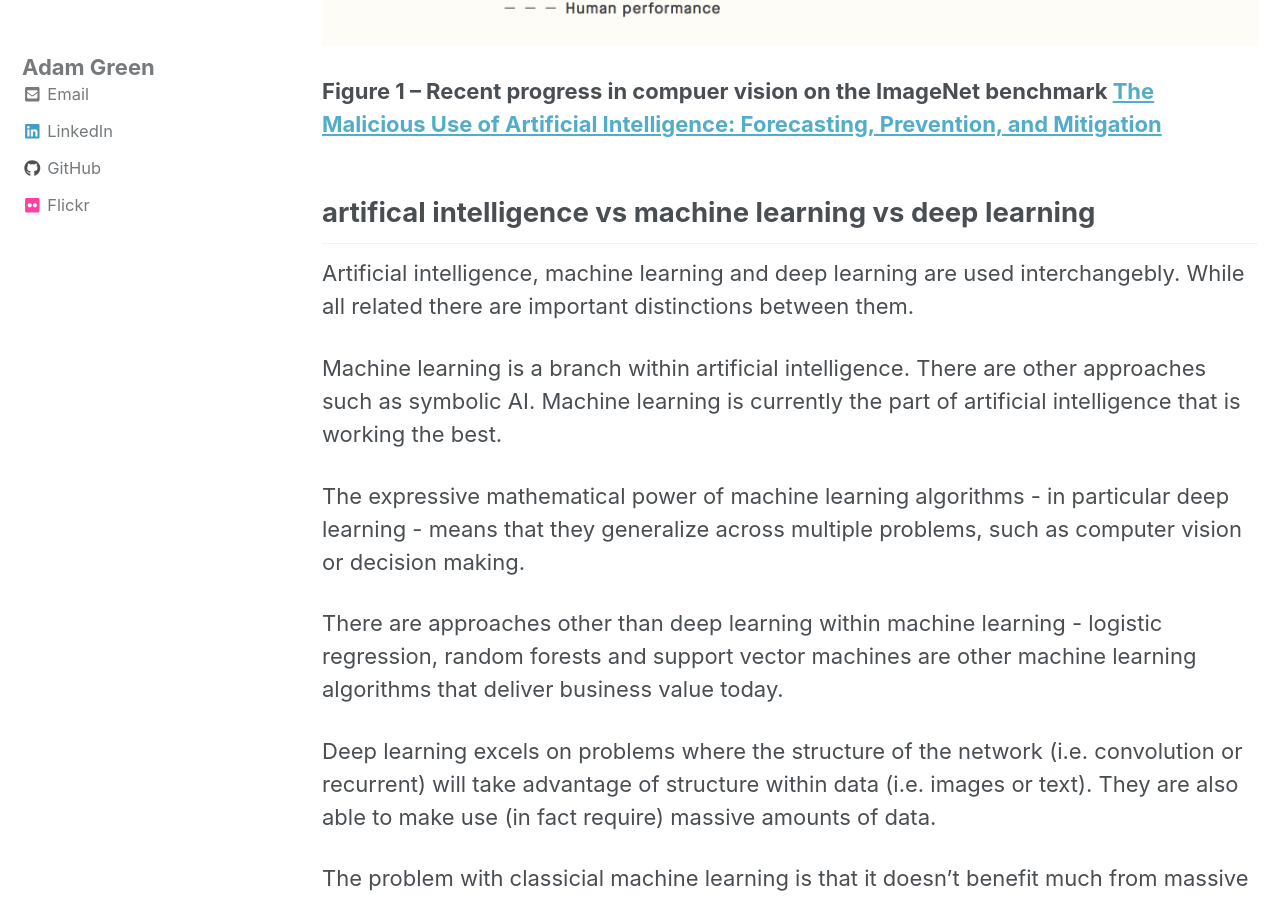
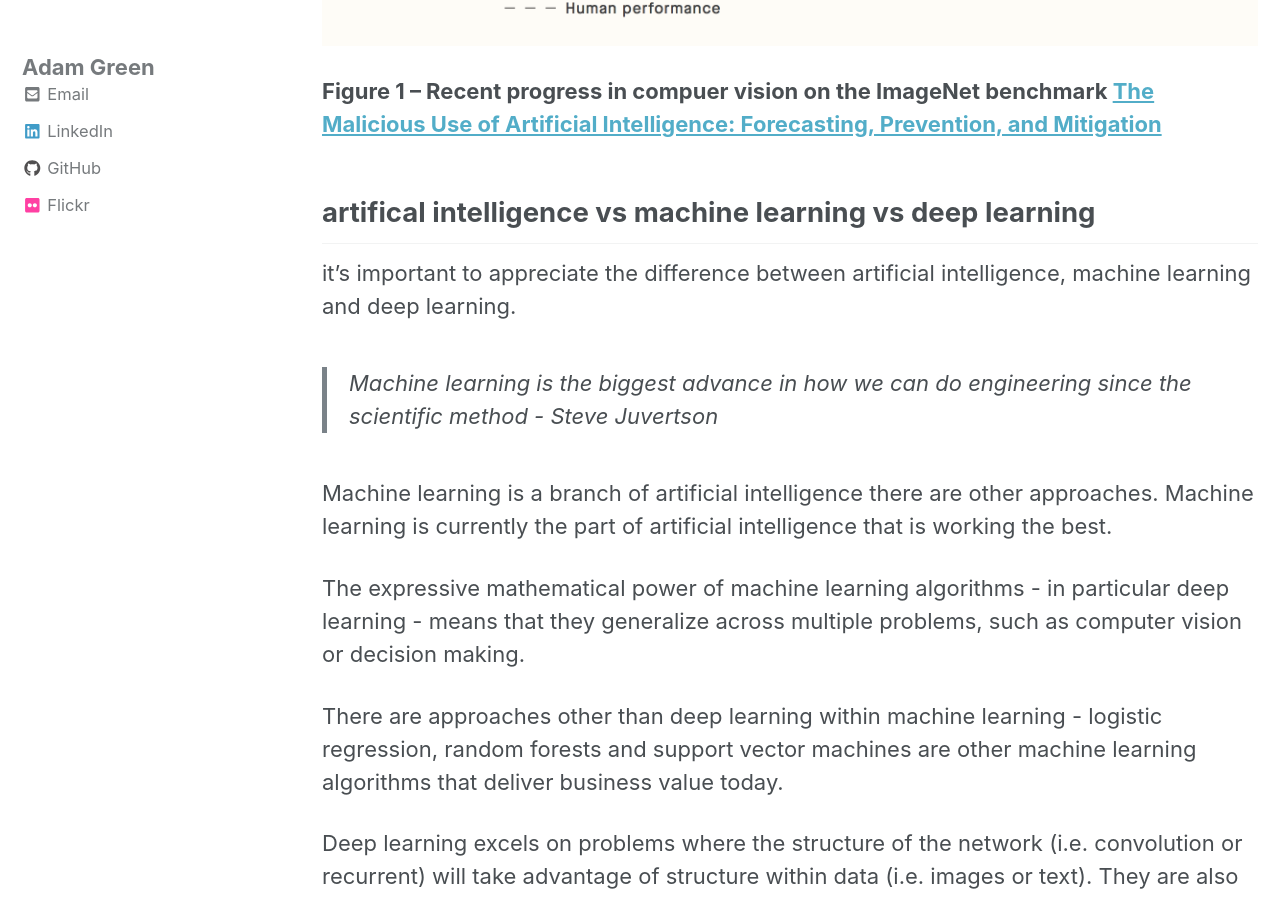
Before and after one commit to ADGEfficiency/adgefficiency.github.io, a Jekyll site: the page built from _posts/2017-04-30-machine-learning-in-energy-part-one.md, in a window 1280 px wide and 900 px high, scrolled down 1628 px. Built offline with Jekyll 4.4.1, drawn with Linux system fonts in a browser that asks for light colours; nearby versions of some CDN libraries; some of the changed text lies outside the part shown.

Commit message:
ml energy drafting

```diff
--- a/_posts/2017-04-30-machine-learning-in-energy-part-one.md
+++ b/_posts/2017-04-30-machine-learning-in-energy-part-one.md
@@ -24,9 +24,11 @@ There is reason for the hype - deep learning is now state of the art in fundamen
 
 ## artifical intelligence vs machine learning vs deep learning
 
-Artificial intelligence, machine learning and deep learning are used interchangebly.  While all related there are important distinctions between them.
+it's important to appreciate the difference between artificial intelligence, machine learning and deep learning.
 
-Machine learning is a branch within artificial intelligence.  There are other approaches such as symbolic AI.  Machine learning is currently the part of artificial intelligence that is working the best.
+> Machine learning is the biggest advance in how we can do engineering since the scientific method - Steve Juvertson
+
+Machine learning is a branch of artificial intelligence there are other approaches.  Machine learning is currently the part of artificial intelligence that is working the best.
 
 The expressive mathematical power of machine learning algorithms - in particular deep learning - means that they generalize across multiple problems, such as computer vision or decision making.
 
```
Also changed, not shown: other parts of _posts/2017-04-30-machine-learning-in-energy-part-one.md (+0 -2 lines).
